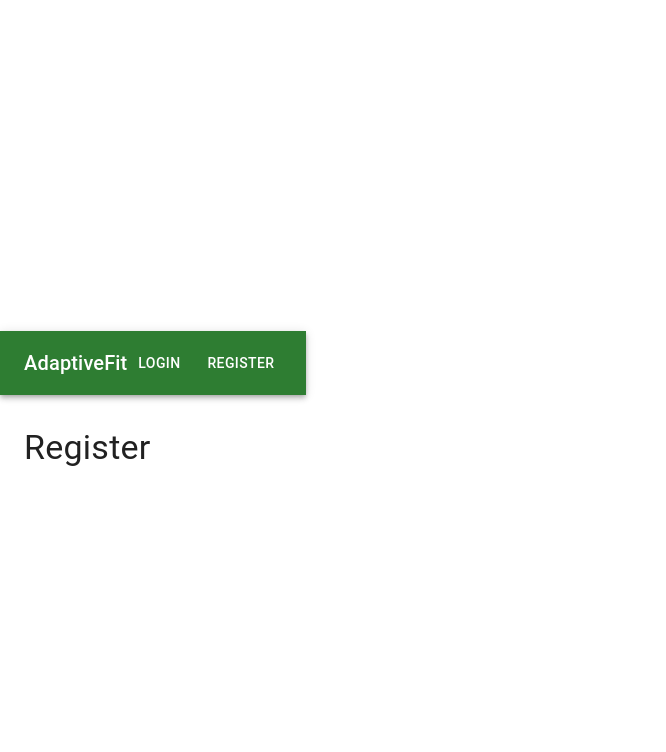
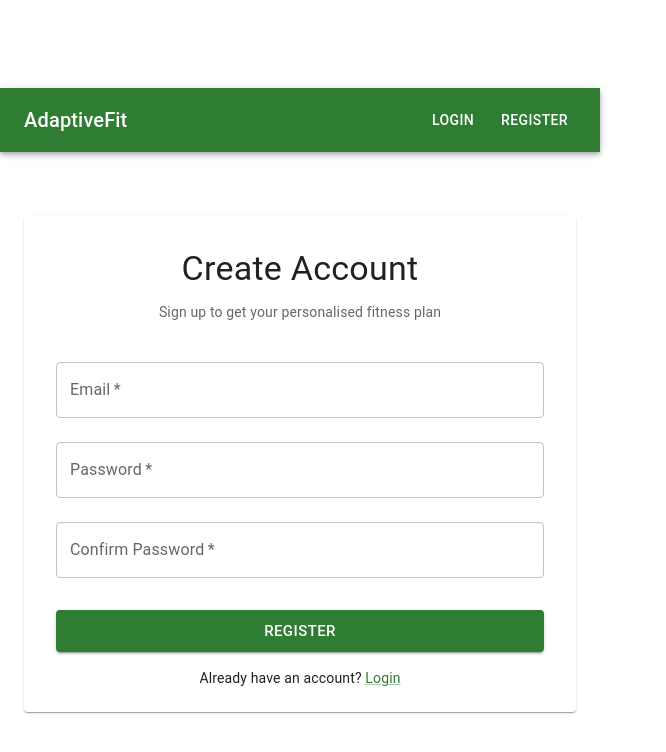
Before and after one commit to de1yura/Adaptive-fit, a React (Vite) app in the folder adaptivefit-client/: page /register in a window 1280 px wide. Shown: the top 752 px of the page, without its empty margins (0-666 px from the left). Built offline with nearby package versions, Linux system fonts and the light colour scheme.

Commit message:
Build RegisterPage

```diff
--- a/adaptivefit-client/src/pages/RegisterPage.jsx
+++ b/adaptivefit-client/src/pages/RegisterPage.jsx
@@ -1,10 +1,142 @@
+import { useState } from 'react';
+import { useNavigate, Link as RouterLink } from 'react-router-dom';
+import Box from '@mui/material/Box';
+import Card from '@mui/material/Card';
+import CardContent from '@mui/material/CardContent';
+import Container from '@mui/material/Container';
+import TextField from '@mui/material/TextField';
+import Button from '@mui/material/Button';
 import Typography from '@mui/material/Typography';
-import Container from '@mui/material/Container';
+import Link from '@mui/material/Link';
+import CircularProgress from '@mui/material/CircularProgress';
+import toast from 'react-hot-toast';
+import api from '../api/axiosConfig';
 
 export default function RegisterPage() {
+  const navigate = useNavigate();
+  const [form, setForm] = useState({ email: '', password: '', confirmPassword: '' });
+  const [errors, setErrors] = useState({});
+  const [loading, setLoading] = useState(false);
+
+  const validate = () => {
+    const newErrors = {};
+    if (!form.email.trim()) {
+      newErrors.email = 'Email is required';
+    } else if (!/^[^\s@]+@[^\s@]+\.[^\s@]+$/.test(form.email)) {
+      newErrors.email = 'Enter a valid email address';
+    }
+    if (!form.password) {
+      newErrors.password = 'Password is required';
+    } else if (form.password.length < 8) {
+      newErrors.password = 'Password must be at least 8 characters';
+    }
+    if (!form.confirmPassword) {
+      newErrors.confirmPassword = 'Please confirm your password';
+    } else if (form.password !== form.confirmPassword) {
+      newErrors.confirmPassword = 'Passwords do not match';
+    }
+    setErrors(newErrors);
+    return Object.keys(newErrors).length === 0;
+  };
+
+  const handleChange = (e) => {
+    const { name, value } = e.target;
+    setForm((prev) => ({ ...prev, [name]: value }));
+    if (errors[name]) {
+      setErrors((prev) => ({ ...prev, [name]: '' }));
+    }
+  };
+
+  const handleSubmit = async (e) => {
+    e.preventDefault();
+    if (!validate()) return;
+    setLoading(true);
+    try {
+      await api.post('/auth/register', {
+        email: form.email,
+        password: form.password,
+      });
+      toast.success('Registration successful! Please check your email to verify your account.');
+      navigate('/login');
+    } catch (err) {
+      const message = err.response?.data?.message || 'Registration failed. Please try again.';
+      toast.error(message);
+    } finally {
+      setLoading(false);
+    }
+  };
+
   return (
     <Container maxWidth="sm">
-      <Typography variant="h4" sx={{ mt: 4 }}>Register</Typography>
+      <Box sx={{ mt: 8, display: 'flex', justifyContent: 'center' }}>
+        <Card sx={{ width: '100%' }}>
+          <CardContent sx={{ p: 4 }}>
+            <Typography variant="h4" align="center" gutterBottom>
+              Create Account
+            </Typography>
+            <Typography variant="body2" align="center" color="text.secondary" sx={{ mb: 3 }}>
+              Sign up to get your personalised fitness plan
+            </Typography>
+            <Box component="form" onSubmit={handleSubmit} noValidate>
+              <TextField
+                fullWidth
+                label="Email"
+                name="email"
+                type="email"
+                value={form.email}
+                onChange={handleChange}
+                error={!!errors.email}
+                helperText={errors.email}
+                margin="normal"
+                required
+                autoComplete="email"
+              />
+              <TextField
+                fullWidth
+                label="Password"
+                name="password"
+                type="password"
+                value={form.password}
+                onChange={handleChange}
+                error={!!errors.password}
+                helperText={errors.password}
+                margin="normal"
+                required
+                autoComplete="new-password"
+              />
+              <TextField
+                fullWidth
+                label="Confirm Password"
+                name="confirmPassword"
+                type="password"
+                value={form.confirmPassword}
+                onChange={handleChange}
+                error={!!errors.confirmPassword}
+                helperText={errors.confirmPassword}
+                margin="normal"
+                required
+                autoComplete="new-password"
+              />
+              <Button
+                type="submit"
+                fullWidth
+                variant="contained"
+                size="large"
+                disabled={loading}
+                sx={{ mt: 3, mb: 2 }}
+              >
+                {loading ? <CircularProgress size={24} color="inherit" /> : 'Register'}
+              </Button>
+              <Typography variant="body2" align="center">
+                Already have an account?{' '}
+                <Link component={RouterLink} to="/login">
+                  Login
+                </Link>
+              </Typography>
+            </Box>
+          </CardContent>
+        </Card>
+      </Box>
     </Container>
   );
 }
```
